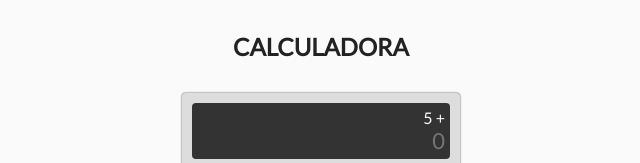
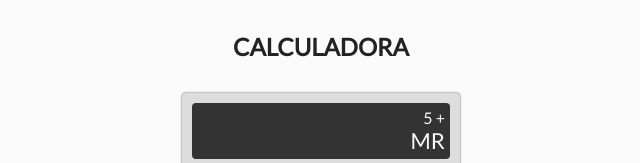
Before and after one commit to pedroca46/calculadora_matematica, a plain HTML site: page index.html in a window 1280 px wide. Both pictures are taken after a click on the button "MR". Shown: the top 163 px of the page, 319-959 px from the left. Drawn offline with Linux system fonts and the light colour scheme.

```diff
--- a/index.html
+++ b/index.html
@@ -25,7 +25,7 @@
                         <td colspan="5">
                             <div id="painel">
                                 <p id="txt_operadores">5 +</p>
-                                <input type="text" id="txt_display" placeholder="0" maxlength="19"/>
+                                <input type="text" id="txt_display" placeholder="0" maxlength="19" readonly/>
                             </div>
                         </td>
                     </tr>
--- a/js/scripts.js
+++ b/js/scripts.js
@@ -1,14 +1,9 @@
 $(document).ready(function() {
 
-    var nr_c = "";
+    $('.bt-calc').click(function(){
+        var bt_nr = $(this).text();
+        $('#txt_display').val(bt_nr)
 
-    $('.bt-calc').click(function() {
-
-        var nr = $(this).text();
-
-        nr_c = nr_c.concat(nr);
-
-        $('#txt_display').text(nr_c);
-    })
+   })
 
 });
```
